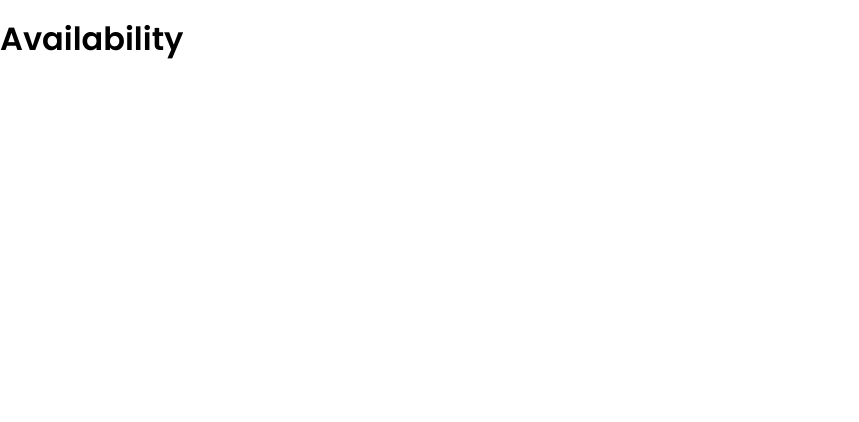
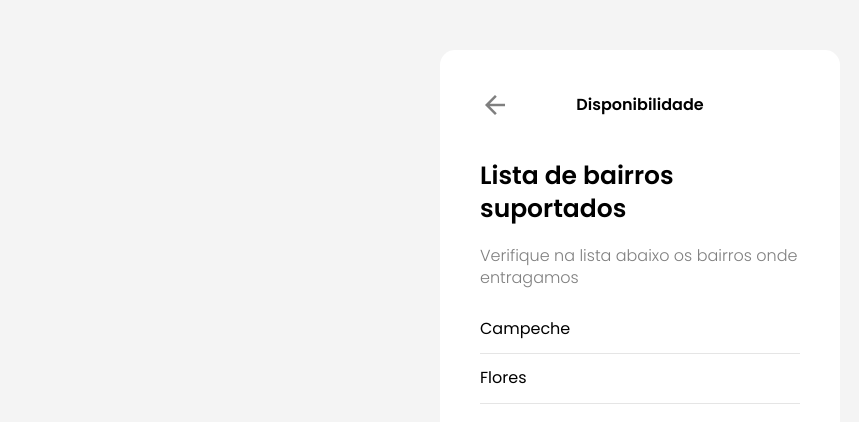
Before and after one commit to kaluabentes/orderflow, a Next.js app: page /availability in a window 1280 px wide. Shown: the top 422 px of the page, without its empty margins (0-859 px from the left). Built offline with nearby package versions, Linux system fonts and the light colour scheme.

Commit message:
Add avalaibility page content

```diff
--- a/src/pages/availability.tsx
+++ b/src/pages/availability.tsx
@@ -1,5 +1,25 @@
+import { useRouter } from 'next/router'
 import React from 'react'
+import Availability from '~/components/templates/Availability'
 
-export default function Availability() {
-  return <h1>Availability</h1>
+function AvailabilityPage() {
+  const router = useRouter()
+
+  return (
+    <Availability
+      onBack={() => router.push('/')}
+      districts={[
+        {
+          id: '1',
+          name: 'Campeche'
+        },
+        {
+          id: '2',
+          name: 'Flores'
+        }
+      ]}
+    />
+  )
 }
+
+export default AvailabilityPage
```
